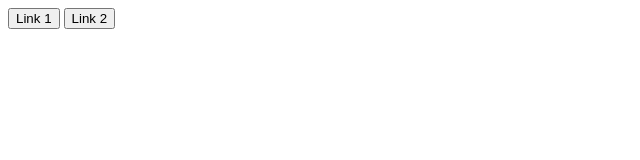
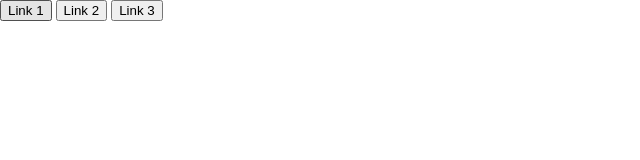
Before and after one commit to vamos91/new-project-wild, a plain HTML site: page index.html in a window 1280 px wide. Shown: the whole page, without its empty margins (0-640 px from the left). Drawn offline with Linux system fonts and the light colour scheme.

Commit message:
add button and style

```diff
--- a/index.html
+++ b/index.html
@@ -10,5 +10,6 @@
 <body>
     <button>Link 1</button>
     <button>Link 2</button>
+    <button>Link 3</button>
 </body>
 </html>
--- a/style.css
+++ b/style.css
@@ -0,0 +1,5 @@
+body{
+    padding: 0;
+    margin: 0;
+    box-sizing: border-box;
+}
```
